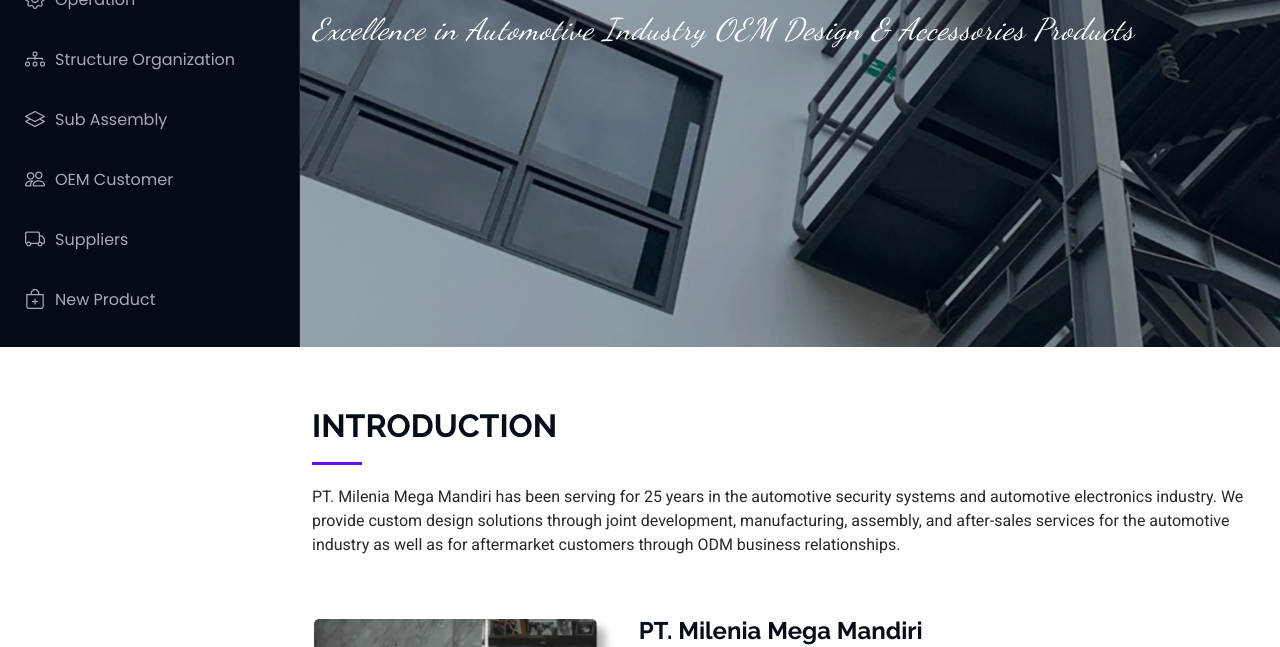
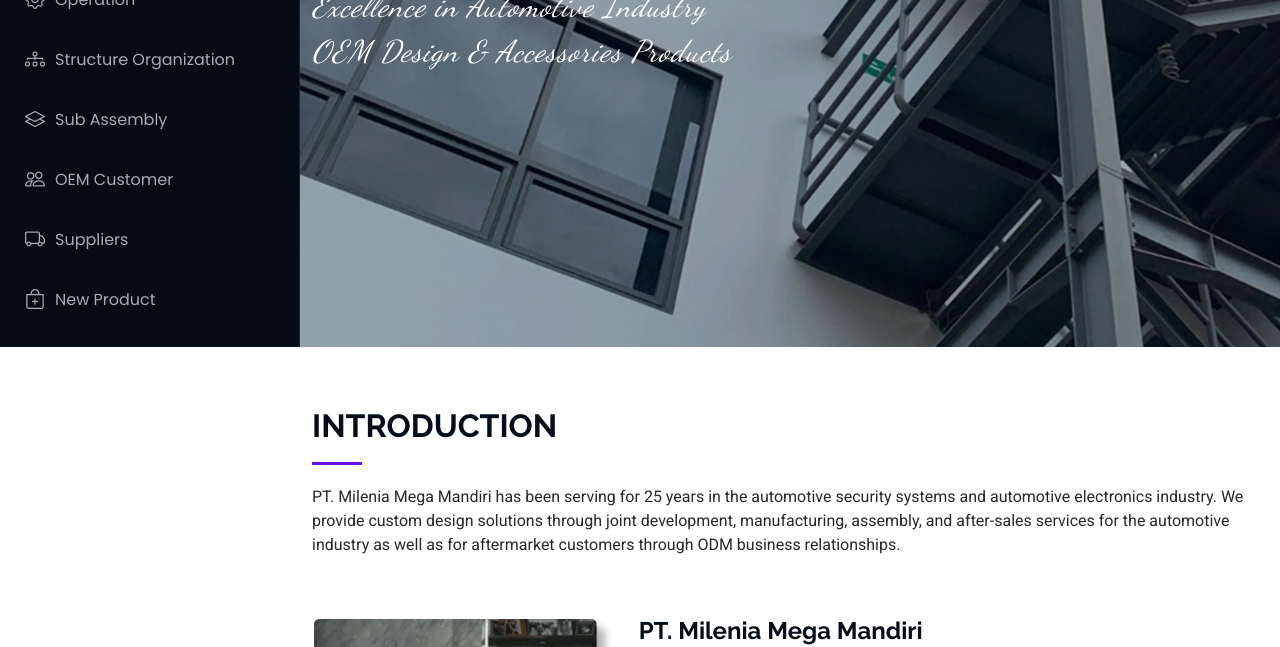
Before and after one commit to anandasatriaa/dbc-oem, a plain HTML site: page index.html in a window 1280 px wide. Shown: the part 453-1100 px from the top of the page. Drawn offline with Linux system fonts and the light colour scheme.

Commit message:
fix: teks

```diff
--- a/index.html
+++ b/index.html
@@ -382,7 +382,7 @@
             <img src="assets/img/logo-milenia.webp" alt="Logo Milenia" loading="lazy">
             <p>PT <span class="typed" data-typed-items="MILENIA MEGA MANDIRI"></span></p>
           </div>
-          <small>Excellence in Automotive Industry OEM Design & Accessories Products</small>
+          <small>Excellence in Automotive Industry <br> OEM Design & Accessories Products</small>
         </div>
       </section>
       <!-- /Hero Section -->
```
